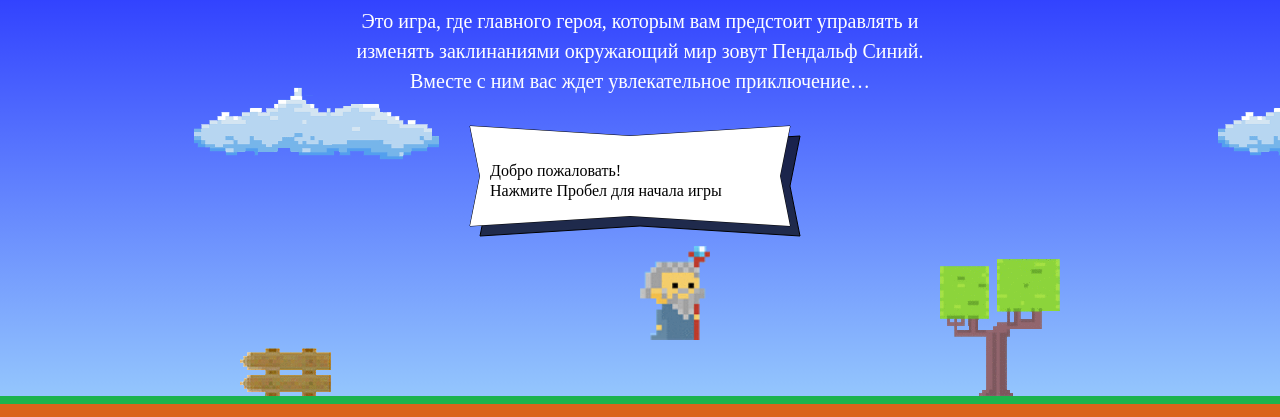
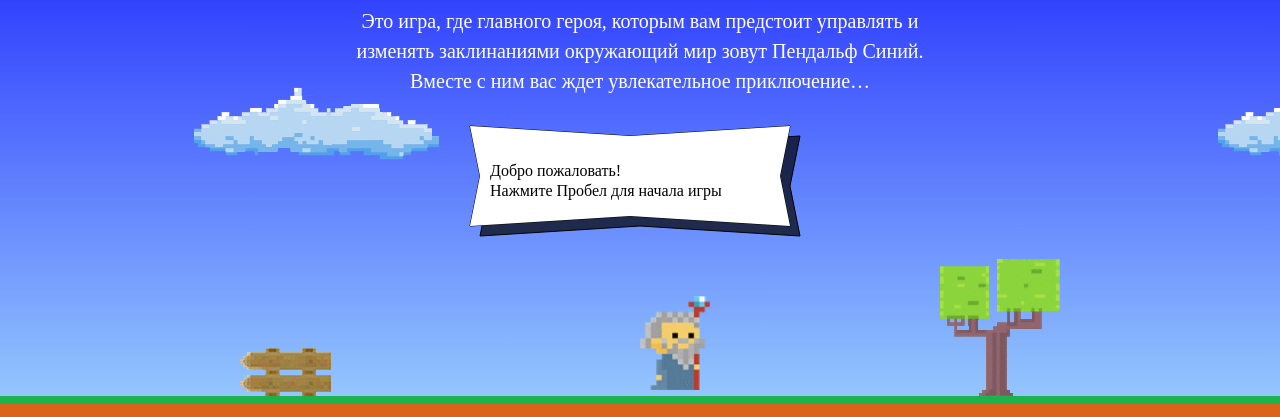
Before and after one commit to ratelChief/625035-code-and-magick, a website: page index.html in a window 1280 px wide. Shown: the part 203-620 px from the top of the page. Drawn offline with Linux system fonts and the light colour scheme; a web font is replaced by a local one.

Commit message:
исправил замечания

```diff
--- a/index.html
+++ b/index.html
@@ -188,13 +188,13 @@
   var wizardSpeed = 3;
   var wizardWidth = 70;
   var getWizardHeight = function(wizardWidth){
-    return 1.337*wizardWidth;
+    return 1.337 * wizardWidth;
   };
   var getWizardX = function(width){
-    return width/2;
+    return width / 2;
   };
     var getWizardY = function(height){
-    return height/2;
+    return height * 2 / 3;
   };
 </script>
 <script src="js/game.js"></script>
```
